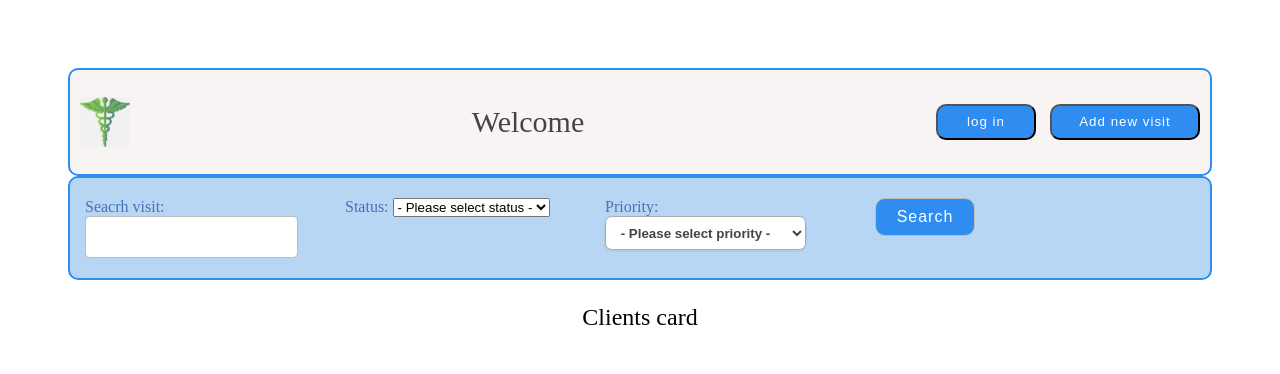
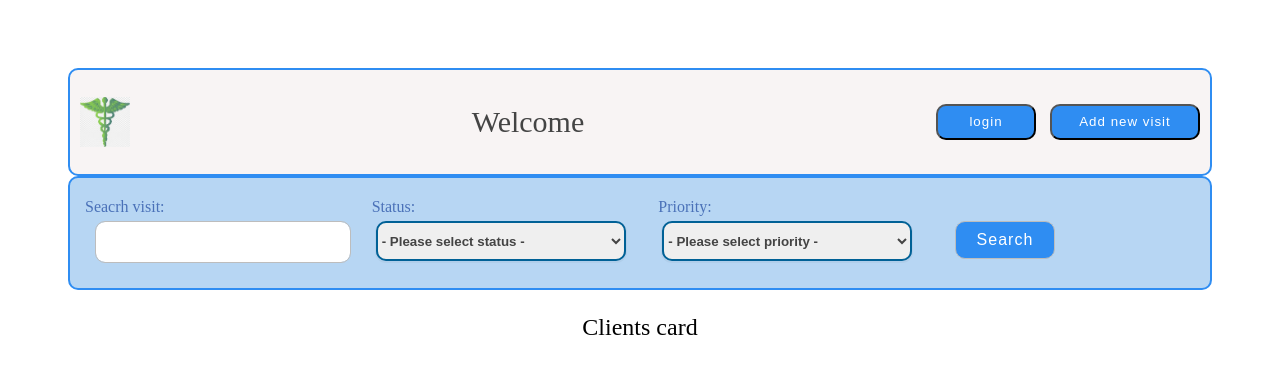
Before and after one commit to Belinskyi-Dima/step-project-card, a plain HTML site: page index.html in a window 1280 px wide. Drawn offline with nearby package versions, Linux system fonts and the light colour scheme; no server answers.

Commit message:
добавляет login

```diff
--- a/index.html
+++ b/index.html
@@ -15,7 +15,7 @@
 			<img src="./img/logo1.jpeg " width="50px" height="50px" alt="logo">
 			<p class="header-title">Welcome</p>
 			<div class="section-header-btn">
-				<button class="btn btn-login">log in</button>
+				<button id="btn-login" class="btn btn-login">login</button>
 				<button id="create-visit" class="btn btn-create-visit">Add new visit</button>
 			</div>
 		</div>
--- a/main.css
+++ b/main.css
@@ -60,6 +60,7 @@ input {
 .box-filter-form {
 	display: flex;
 	padding-top:  15px;
+	justify-content: space-between;
 }
 
 .box-filter-input {
@@ -67,10 +68,22 @@ input {
 	border-radius: 10px;
 	margin: 5px 10px;
 }
-.search-visit {
-	/* line-height: 45px; */
-	width: 380px;
+.search-select {
+	border: 2px solid #006196;
+	border-radius: 10px;
+	height: 40px;
+	margin-left: 4px;
+	color: #444;
+	font-weight: 700;
+	box-shadow: 0 1px 0 1px rgba(0,0,0,.04);
 }
+.box-filter-btnsearch {
+	display: block;
+	margin-top: 23px;
+
+
+}
+
 #cart-visit {
 	position: relative;
 
@@ -154,20 +167,7 @@ border-right: 1px solid #e1e8ed; */
 	display: block;
 	margin-bottom: 0.25rem;
 } */
-#priority {
 
-font-family: sans-serif;
-font-weight: 700;
-color: #444;
-
-padding: .6em 1.4em .5em .8em;
-box-sizing: border-box;
-margin: 0;
-border: 1px solid #aaa;
- box-shadow: 0 1px 0 1px rgba(0,0,0,.04);
-border-radius: .5em;
- background-color: #fff;
-}
 .undefined__priority {
 	height: 30px;
 	margin-left: 20px;
@@ -311,6 +311,7 @@ background-color: #fff;
 	/* text-overflow: ellipsis; */
 	/* white-space: nowrap; */
 }
+
 .card-img {
 	width: 230px;
 	height: 232px;
--- a/modules/formConfig.js
+++ b/modules/formConfig.js
@@ -1,5 +1,32 @@
 export default
 {
+	"login":{
+		"id": "login-form",
+		"class": "login",
+		"fields": [{
+			"type": "email",
+			"id": "email",
+			"name":"email",
+			"placeholder": "Type your email",
+			"class": "email",
+			"label": "Email"
+		},
+		{
+			"type": "password",
+			"id": "password",
+			"name":"password",
+			"placeholder": "Type your password",
+			"class": "password",
+			"label": "Password"
+		},
+		{
+			"type": "submit",
+			"id": "login-submit",
+			"name":"login",
+			"class": "btn",
+			"value": "Login"
+		}]
+	},
 	"search":{
 		"id": "search-form",
 		"class": "seach box-filter-form",
@@ -8,6 +35,8 @@ export default
 				"type": "text",
 				"id": "search-visit",
 				"name":"q",
+				"placeholder": "Type to search visit",
+				"class": "box-filter-input search-visit",
 				"label": "Seacrh visit"
 			},
 			{
@@ -15,6 +44,7 @@ export default
 				"id": "status",
 				"name":"status",
 				"label": "Status",
+				"class":"box-filter-input search-select search-all-done",
 				"options": [{
 					"text":"- Please select status -",
 					"value":""
@@ -32,6 +62,7 @@ export default
 				"id": "priority",
 				"name":"priority",
 				"label": "Priority",
+				"class":"box-filter-input search-select serch-priority",
 				"options": [{
 					"text":"- Please select priority -",
 					"value":""
@@ -51,7 +82,7 @@ export default
 				"type": "submit",
 				"id": "search",
 				"name":"search",
-				"class": "btn",
+				"class": "btn box-filter-btnsearch",
 				"value": "Search"
 			}
 		]
--- a/modules/main.js
+++ b/modules/main.js
@@ -76,12 +76,14 @@ window.onload = function(){
 
 	});
 
+
+
+
 	const createVisit = document.getElementById('create-visit');
 	createVisit.addEventListener('click', (e)=>{
 		e.preventDefault();
 		let visitCardWrapper = document.createElement('div');
 		visitCardWrapper.classList.add('visit-wrapper');
-
 
 		let doctor = new DoctorDropDown();
 		let selectDoctorContainer = document.createElement('div');
@@ -99,7 +101,6 @@ window.onload = function(){
 		modal.bodyElement.addEventListener('submit', (e)=>{
 			e.preventDefault();
 			let formData = getFormValues(e.target);
-
 			const request = new Request();
 			formData.doctor = document.getElementById('doctor').value;
 			request.creatPost(formData).then((response)=>{
@@ -109,6 +110,34 @@ window.onload = function(){
 			});
 		});
 	});
+
+
+	const btnLogin = document.getElementById('btn-login')
+	btnLogin.addEventListener('click',(e)=> {
+		e.preventDefault();
+		let loginModal = document.createElement('div');
+		loginModal.classList.add('visit-wrapper');
+
+
+
+		let loginForm = new Form('login');
+		let loginFormContainer = document.createElement('div');
+		loginFormContainer.classList.add('login-container');
+		loginFormContainer.appendChild(loginForm);
+		let modal = new Modal('Please login', loginFormContainer);
+		modal.open();
+		loginForm.addEventListener('submit', async (e) => {
+			e.preventDefault();
+			let formData = getFormValues(e.target);
+			const request = new Request();
+			const loginRequest = new Request();
+			loginRequest.login(formData.email, formData.password).then((response)=>{
+				console.log("Login: ", response);
+			});
+
+		})
+		// selectDoctorContainer.appendChild(doctor);
+	})
 
 	// const inputSearch = document.querySelector(".search-visit");
 	// const inputSearchAll = document.querySelector(".search-all-done");
--- a/modules/requestApi.js
+++ b/modules/requestApi.js
@@ -1,5 +1,5 @@
 const BASE_URL ="https://ajax.test-danit.com/api/v2";
-const token = 'a3a8260f-7ba5-4cb2-9c25-c4e532982d51';
+const token = "3635d84e-1128-4a99-9651-3bd5bb74f626"; // '3635d84e-1128-4a99-9651-3bd5bb74f626'; // a3a8260f-7ba5-4cb2-9c25-c4e532982d51
 export default class Request {
 	constructor (url,id) {
 		this.url = url;
@@ -69,9 +69,28 @@ export default class Request {
 			},
 			data: JSON.stringify(data)
 		}).then(({data}) => {
-			console.log(data);
 			return data;
 		});
 	}
 
+	login(email, password) {
+		return axios(BASE_URL + "/cards/login", {
+			method: 'POST',
+			headers: {
+			  'Content-Type': 'application/json',
+			  'Authorization': `Bearer ${token}`
+			},
+			data: { email: email, password: password }
+		 })
+			.then((response) => {
+				console.log(response);
+				return response;
+			}).catch((error) => {
+				return {
+					error: true
+				};
+			 });
+
+			// .then(token => console.log(token))
+	}
 }
```
